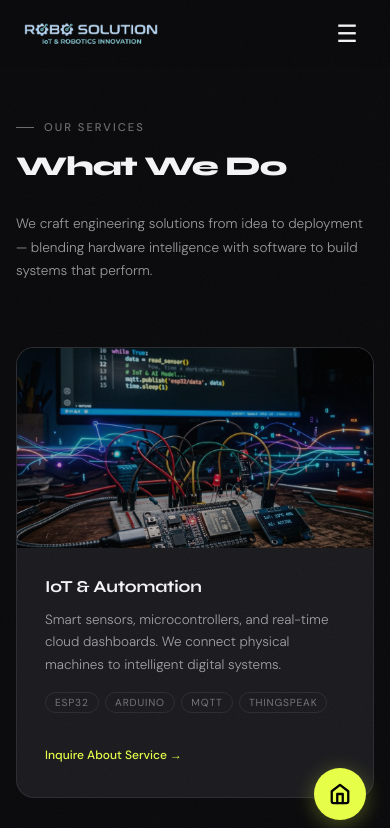
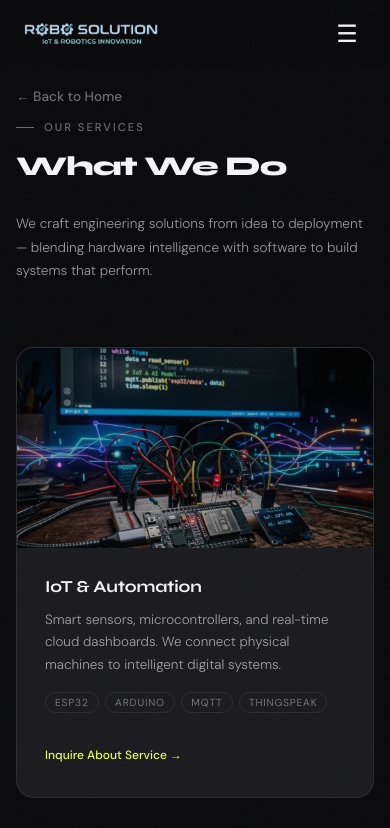
Before and after one commit to Neilarmstrong-00/robo-solution-landing-page, a React (Vite) app: page /services in a window 390 px wide. Shown: the top 828 px of the page. Built offline with nearby package versions, Linux system fonts and the light colour scheme.

Commit message:
Fix image cropping with object-fit contain, add Demo Card button to Services, and replace mobile back button with a top text link

```diff
--- a/src/App.jsx
+++ b/src/App.jsx
@@ -24,9 +24,9 @@ function MobileHomeBtn() {
   const location = useLocation();
   if (location.pathname === '/') return null;
   return (
-    <div className="mobile-home-wrap">
-      <Link to="/" className="mobile-home-btn" title="Back to Home">
-        <svg width="22" height="22" viewBox="0 0 24 24" fill="none" stroke="currentColor" strokeWidth="2.5" strokeLinecap="round" strokeLinejoin="round"><path d="m3 9 9-7 9 7v11a2 2 0 0 1-2 2H5a2 2 0 0 1-2-2z"></path><polyline points="9 22 9 12 15 12 15 22"></polyline></svg>
+    <div className="mobile-home-top-wrap">
+      <Link to="/" className="mobile-home-top-btn">
+        ← Back to Home
       </Link>
     </div>
   );
@@ -41,6 +41,7 @@ function App() {
       <CustomCursor />
       <div style={{ overflowX: 'hidden', width: '100%', position: 'relative' }}>
         <Navbar />
+        <MobileHomeBtn />
         <AnimatePresence mode="wait">
           <Routes location={location} key={location.pathname}>
             <Route path="/" element={<Home />} />
@@ -49,12 +50,11 @@ function App() {
             <Route path="/about" element={<About />} />
             <Route path="/workshops" element={<Workshops />} />
             <Route path="/3d-printing" element={<ThreeDPrinting />} />
-            <Route path="/contact" element={<Contact />} />
-          </Routes>
-        </AnimatePresence>
-        <MobileHomeBtn />
-        <Footer />
-      </div>
+          <Route path="/contact" element={<Contact />} />
+        </Routes>
+      </AnimatePresence>
+      <Footer />
+    </div>
     </>
   );
 }
--- a/src/index.css
+++ b/src/index.css
@@ -83,9 +83,9 @@ section{padding:clamp(3.5rem,9vw,8.5rem) clamp(1rem,4vw,3.5rem); overflow: hidde
 .hero-btn-sec{height:44px;padding:0 24px;border-radius:999px;border:1px solid var(--border2);color:var(--white);font-size:.82rem;font-weight:500;display:flex;align-items:center;gap:6px;transition:border-color .2s,background .2s;backdrop-filter:blur(6px);background:rgba(255,255,255,.04)}
 .hero-btn-sec:hover{border-color:rgba(255,255,255,.3);background:rgba(255,255,255,.08)}
 
-.mobile-home-wrap { display: none; }
+.mobile-home-top-wrap { display: none; }
 @media(max-width: 768px) {
-  .mobile-home-wrap { display: flex; position: fixed; bottom: 24px; right: 24px; z-index: 9999; }
-  .mobile-home-btn { display: flex; align-items: center; justify-content: center; width: 52px; height: 52px; border-radius: 50%; background: var(--accent); color: #000; text-decoration: none; box-shadow: 0 4px 20px rgba(232,255,71,0.3); transition: transform .2s, box-shadow .2s; }
-  .mobile-home-btn:active { transform: scale(0.92); }
+  .mobile-home-top-wrap { display: block; position: absolute; top: 80px; left: clamp(1rem, 4vw, 3.5rem); z-index: 10; }
+  .mobile-home-top-btn { display: inline-block; font-size: 0.85rem; font-weight: 500; color: var(--muted); text-decoration: none; padding: 8px 12px 8px 0; }
+  .mobile-home-top-btn:active { color: var(--accent); }
 }
--- a/src/pages/Home.jsx
+++ b/src/pages/Home.jsx
@@ -129,7 +129,7 @@ export default function Home() {
           <div className="home-grid-2">
             <Reveal direction="left" style={{ height: '100%' }}>
               <div className="hc-img-card">
-                <img src="/images/vajra_image.webp" alt="Vajra" style={{ width: '100%', height: '220px', objectFit: 'cover' }} />
+                <img src="/images/vajra_image.webp" alt="Vajra" style={{ width: '100%', height: '240px', objectFit: 'contain', background: '#09090b', padding: '1rem' }} />
                 <div className="hc-img-content">
                   <h3 className="hc-title">Vajra 2.1</h3>
                   <p className="hc-desc">Precision agrochemical spraying rover designed for complex farming terrains.</p>
@@ -138,7 +138,7 @@ export default function Home() {
             </Reveal>
             <Reveal direction="right" style={{ height: '100%' }}>
               <div className="hc-img-card">
-                <img src="/images/Hootie1.webp" alt="Hootie" style={{ width: '100%', height: '220px', objectFit: 'cover' }} />
+                <img src="/images/Hootie1.webp" alt="Hootie" style={{ width: '100%', height: '240px', objectFit: 'contain', background: '#09090b', padding: '1rem' }} />
                 <div className="hc-img-content">
                   <h3 className="hc-title">Hootie</h3>
                   <p className="hc-desc">Biomimetic IoT companion robot for interactive automation and engagement.</p>
@@ -166,7 +166,7 @@ export default function Home() {
           </div>
           <div className="hs-right">
             <Reveal direction="right" style={{ height: '100%' }}>
-              <img src="/images/workshop/6.png" alt="Workshop" style={{ width: '100%', aspectRatio: '1.2/1', minHeight: '260px', objectFit: 'cover', borderRadius: '18px', border: '1px solid var(--border)' }} />
+              <img src="/images/workshop/6.png" alt="Workshop" style={{ width: '100%', aspectRatio: '1.2/1', minHeight: '260px', objectFit: 'contain', background: 'var(--surface)', padding: '1rem', borderRadius: '18px', border: '1px solid var(--border)' }} />
             </Reveal>
           </div>
         </div>
@@ -185,7 +185,7 @@ export default function Home() {
           </div>
           <div className="hs-right" style={{ direction: 'ltr' }}>
             <Reveal direction="left" style={{ height: '100%' }}>
-              <img src="/images/3dprint/8.1.PNG" alt="3D Printing" style={{ width: '100%', aspectRatio: '1.2/1', minHeight: '260px', objectFit: 'cover', borderRadius: '18px', border: '1px solid var(--border)' }} />
+              <img src="/images/3dprint/8.1.PNG" alt="3D Printing" style={{ width: '100%', aspectRatio: '1.2/1', minHeight: '260px', objectFit: 'contain', background: 'var(--surface)', padding: '1rem', borderRadius: '18px', border: '1px solid var(--border)' }} />
             </Reveal>
           </div>
         </div>
--- a/src/pages/Services.jsx
+++ b/src/pages/Services.jsx
@@ -150,6 +150,15 @@ export default function Services() {
                       <a href="https://robosolution-workshop.vercel.app/" target="_blank" rel="noreferrer" className="srv-link">
                         Book a Workshop →
                       </a>
+                    ) : srv.title === 'Smart Business Card Services' ? (
+                      <div style={{ display: 'flex', flexDirection: 'column', gap: '8px' }}>
+                        <a href="https://robosolution-bussiness-card.vercel.app/" target="_blank" rel="noreferrer" className="srv-link" style={{ color: 'var(--white)' }}>
+                          Open Live Demo Card ↗
+                        </a>
+                        <Link to={`/contact?type=Service&subject=${encodeURIComponent(srv.title)}`} className="srv-link">
+                          Inquire About Service →
+                        </Link>
+                      </div>
                     ) : (
                       <Link to={`/contact?type=Service&subject=${encodeURIComponent(srv.title)}`} className="srv-link">
                         Inquire About Service →
```
